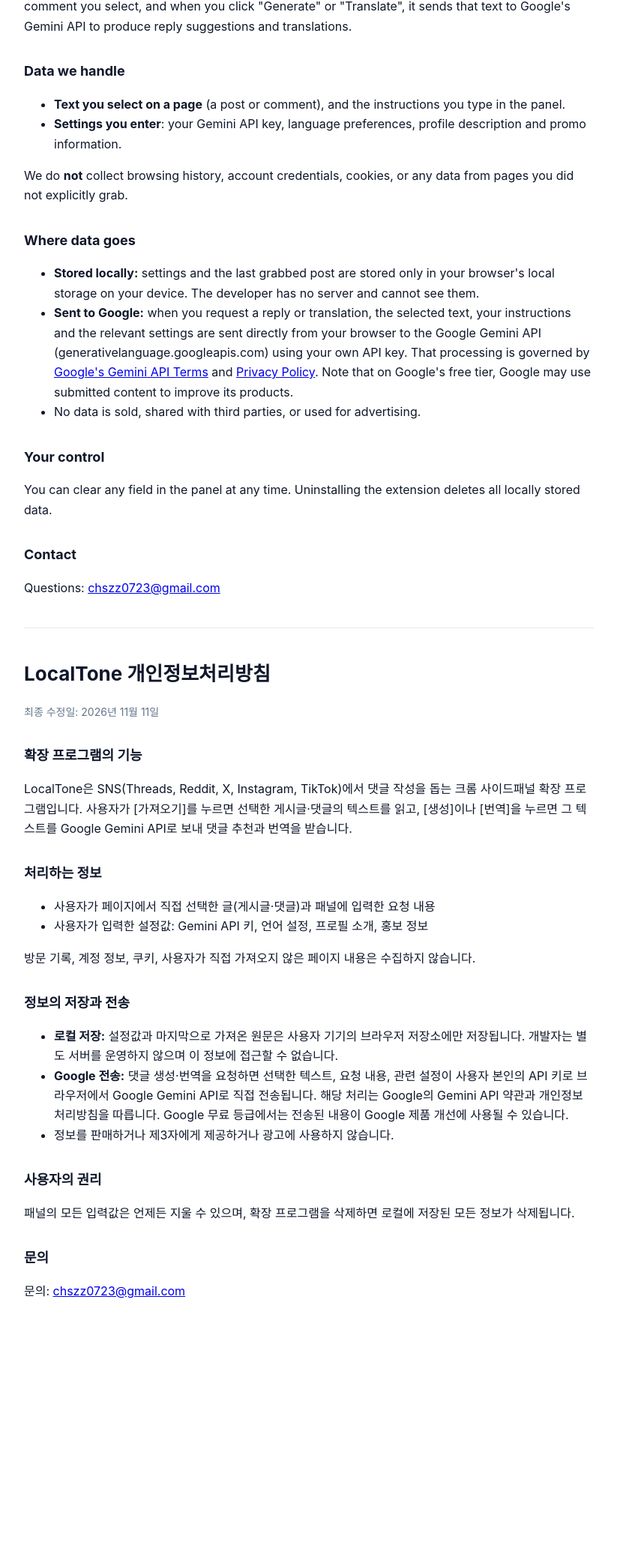
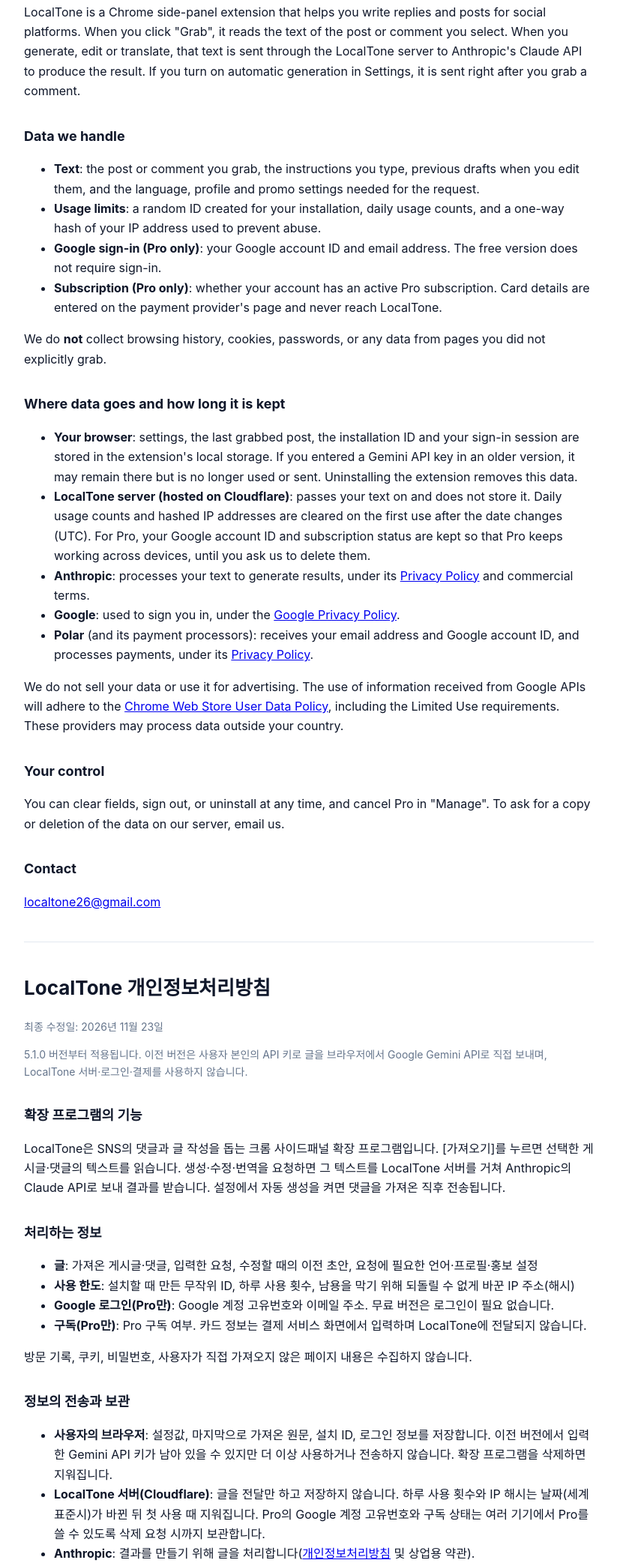
Before and after one commit to localtone-app/localtone, a plain HTML site: page privacy-policy.html in a window 1280 px wide. Shown: the part 268-2353 px from the top of the page at 75% size, without its empty margins (228-1051 px from the left). Before the commit the page ends 2083 px from the top, so only its background shows below. Drawn offline with Linux system fonts and the light colour scheme.

Commit message:
Add files via upload

```diff
--- a/privacy-policy.html
+++ b/privacy-policy.html
@@ -13,57 +13,69 @@
 </head>
 <body>
 <h1>LocalTone Privacy Policy</h1>
-<p class="muted">Last updated: November 11, 2026</p>
+<p class="muted">Last updated: November 23, 2026</p>
+<p class="muted">Applies to version 5.1.0 and later. Earlier versions send your text directly from your browser to the Google Gemini API with your own API key, and do not use the LocalTone server, sign-in or payments.</p>
 
 <h2>What the extension does</h2>
-<p>LocalTone is a Chrome side-panel extension that helps you write replies on social platforms (Threads, Reddit, X, Instagram, TikTok). When you click "Grab", it reads the text of the post or comment you select, and when you click "Generate" or "Translate", it sends that text to Google's Gemini API to produce reply suggestions and translations.</p>
+<p>LocalTone is a Chrome side-panel extension that helps you write replies and posts for social platforms. When you click "Grab", it reads the text of the post or comment you select. When you generate, edit or translate, that text is sent through the LocalTone server to Anthropic's Claude API to produce the result. If you turn on automatic generation in Settings, it is sent right after you grab a comment.</p>
 
 <h2>Data we handle</h2>
 <ul>
-  <li><b>Text you select on a page</b> (a post or comment), and the instructions you type in the panel.</li>
-  <li><b>Settings you enter</b>: your Gemini API key, language preferences, profile description and promo information.</li>
+  <li><b>Text</b>: the post or comment you grab, the instructions you type, previous drafts when you edit them, and the language, profile and promo settings needed for the request.</li>
+  <li><b>Usage limits</b>: a random ID created for your installation, daily usage counts, and a one-way hash of your IP address used to prevent abuse.</li>
+  <li><b>Google sign-in (Pro only)</b>: your Google account ID and email address. The free version does not require sign-in.</li>
+  <li><b>Subscription (Pro only)</b>: whether your account has an active Pro subscription. Card details are entered on the payment provider's page and never reach LocalTone.</li>
 </ul>
-<p>We do <b>not</b> collect browsing history, account credentials, cookies, or any data from pages you did not explicitly grab.</p>
+<p>We do <b>not</b> collect browsing history, cookies, passwords, or any data from pages you did not explicitly grab.</p>
 
-<h2>Where data goes</h2>
+<h2>Where data goes and how long it is kept</h2>
 <ul>
-  <li><b>Stored locally:</b> settings and the last grabbed post are stored only in your browser's local storage on your device. The developer has no server and cannot see them.</li>
-  <li><b>Sent to Google:</b> when you request a reply or translation, the selected text, your instructions and the relevant settings are sent directly from your browser to the Google Gemini API (generativelanguage.googleapis.com) using your own API key. That processing is governed by <a href="https://ai.google.dev/gemini-api/terms" target="_blank" rel="noopener">Google's Gemini API Terms</a> and <a href="https://policies.google.com/privacy" target="_blank" rel="noopener">Privacy Policy</a>. Note that on Google's free tier, Google may use submitted content to improve its products.</li>
-  <li>No data is sold, shared with third parties, or used for advertising.</li>
+  <li><b>Your browser</b>: settings, the last grabbed post, the installation ID and your sign-in session are stored in the extension's local storage. If you entered a Gemini API key in an older version, it may remain there but is no longer used or sent. Uninstalling the extension removes this data.</li>
+  <li><b>LocalTone server (hosted on Cloudflare)</b>: passes your text on and does not store it. Daily usage counts and hashed IP addresses are cleared on the first use after the date changes (UTC). For Pro, your Google account ID and subscription status are kept so that Pro keeps working across devices, until you ask us to delete them.</li>
+  <li><b>Anthropic</b>: processes your text to generate results, under its <a href="https://www.anthropic.com/legal/privacy" target="_blank" rel="noopener">Privacy Policy</a> and commercial terms.</li>
+  <li><b>Google</b>: used to sign you in, under the <a href="https://policies.google.com/privacy" target="_blank" rel="noopener">Google Privacy Policy</a>.</li>
+  <li><b>Polar</b> (and its payment processors): receives your email address and Google account ID, and processes payments, under its <a href="https://polar.sh/legal/privacy" target="_blank" rel="noopener">Privacy Policy</a>.</li>
 </ul>
+<p>We do not sell your data or use it for advertising. The use of information received from Google APIs will adhere to the <a href="https://developer.chrome.com/docs/webstore/program-policies/user-data-faq" target="_blank" rel="noopener">Chrome Web Store User Data Policy</a>, including the Limited Use requirements. These providers may process data outside your country.</p>
 
 <h2>Your control</h2>
-<p>You can clear any field in the panel at any time. Uninstalling the extension deletes all locally stored data.</p>
+<p>You can clear fields, sign out, or uninstall at any time, and cancel Pro in "Manage". To ask for a copy or deletion of the data on our server, email us.</p>
 
 <h2>Contact</h2>
-<p>Questions: <a href="mailto:chszz0723@gmail.com">chszz0723@gmail.com</a></p>
+<p><a href="mailto:localtone26@gmail.com">localtone26@gmail.com</a></p>
 
 <hr>
 
 <h1>LocalTone 개인정보처리방침</h1>
-<p class="muted">최종 수정일: 2026년 11월 11일</p>
+<p class="muted">최종 수정일: 2026년 11월 23일</p>
+<p class="muted">5.1.0 버전부터 적용됩니다. 이전 버전은 사용자 본인의 API 키로 글을 브라우저에서 Google Gemini API로 직접 보내며, LocalTone 서버·로그인·결제를 사용하지 않습니다.</p>
 
 <h2>확장 프로그램의 기능</h2>
-<p>LocalTone은 SNS(Threads, Reddit, X, Instagram, TikTok)에서 댓글 작성을 돕는 크롬 사이드패널 확장 프로그램입니다. 사용자가 [가져오기]를 누르면 선택한 게시글·댓글의 텍스트를 읽고, [생성]이나 [번역]을 누르면 그 텍스트를 Google Gemini API로 보내 댓글 추천과 번역을 받습니다.</p>
+<p>LocalTone은 SNS의 댓글과 글 작성을 돕는 크롬 사이드패널 확장 프로그램입니다. [가져오기]를 누르면 선택한 게시글·댓글의 텍스트를 읽습니다. 생성·수정·번역을 요청하면 그 텍스트를 LocalTone 서버를 거쳐 Anthropic의 Claude API로 보내 결과를 받습니다. 설정에서 자동 생성을 켜면 댓글을 가져온 직후 전송됩니다.</p>
 
 <h2>처리하는 정보</h2>
 <ul>
-  <li>사용자가 페이지에서 직접 선택한 글(게시글·댓글)과 패널에 입력한 요청 내용</li>
-  <li>사용자가 입력한 설정값: Gemini API 키, 언어 설정, 프로필 소개, 홍보 정보</li>
+  <li><b>글</b>: 가져온 게시글·댓글, 입력한 요청, 수정할 때의 이전 초안, 요청에 필요한 언어·프로필·홍보 설정</li>
+  <li><b>사용 한도</b>: 설치할 때 만든 무작위 ID, 하루 사용 횟수, 남용을 막기 위해 되돌릴 수 없게 바꾼 IP 주소(해시)</li>
+  <li><b>Google 로그인(Pro만)</b>: Google 계정 고유번호와 이메일 주소. 무료 버전은 로그인이 필요 없습니다.</li>
+  <li><b>구독(Pro만)</b>: Pro 구독 여부. 카드 정보는 결제 서비스 화면에서 입력하며 LocalTone에 전달되지 않습니다.</li>
 </ul>
-<p>방문 기록, 계정 정보, 쿠키, 사용자가 직접 가져오지 않은 페이지 내용은 수집하지 않습니다.</p>
+<p>방문 기록, 쿠키, 비밀번호, 사용자가 직접 가져오지 않은 페이지 내용은 수집하지 않습니다.</p>
 
-<h2>정보의 저장과 전송</h2>
+<h2>정보의 전송과 보관</h2>
 <ul>
-  <li><b>로컬 저장:</b> 설정값과 마지막으로 가져온 원문은 사용자 기기의 브라우저 저장소에만 저장됩니다. 개발자는 별도 서버를 운영하지 않으며 이 정보에 접근할 수 없습니다.</li>
-  <li><b>Google 전송:</b> 댓글 생성·번역을 요청하면 선택한 텍스트, 요청 내용, 관련 설정이 사용자 본인의 API 키로 브라우저에서 Google Gemini API로 직접 전송됩니다. 해당 처리는 Google의 Gemini API 약관과 개인정보처리방침을 따릅니다. Google 무료 등급에서는 전송된 내용이 Google 제품 개선에 사용될 수 있습니다.</li>
-  <li>정보를 판매하거나 제3자에게 제공하거나 광고에 사용하지 않습니다.</li>
+  <li><b>사용자의 브라우저</b>: 설정값, 마지막으로 가져온 원문, 설치 ID, 로그인 정보를 저장합니다. 이전 버전에서 입력한 Gemini API 키가 남아 있을 수 있지만 더 이상 사용하거나 전송하지 않습니다. 확장 프로그램을 삭제하면 지워집니다.</li>
+  <li><b>LocalTone 서버(Cloudflare)</b>: 글을 전달만 하고 저장하지 않습니다. 하루 사용 횟수와 IP 해시는 날짜(세계 표준시)가 바뀐 뒤 첫 사용 때 지워집니다. Pro의 Google 계정 고유번호와 구독 상태는 여러 기기에서 Pro를 쓸 수 있도록 삭제 요청 시까지 보관합니다.</li>
+  <li><b>Anthropic</b>: 결과를 만들기 위해 글을 처리합니다(<a href="https://www.anthropic.com/legal/privacy" target="_blank" rel="noopener">개인정보처리방침</a> 및 상업용 약관).</li>
+  <li><b>Google</b>: 로그인을 처리합니다(<a href="https://policies.google.com/privacy" target="_blank" rel="noopener">개인정보처리방침</a>).</li>
+  <li><b>Polar 및 결제 처리사</b>: 이메일 주소와 Google 계정 고유번호를 받아 결제를 처리합니다(<a href="https://polar.sh/legal/privacy" target="_blank" rel="noopener">개인정보처리방침</a>).</li>
 </ul>
+<p>정보를 판매하거나 광고에 사용하지 않습니다. Google API로 받은 정보는 제한적 사용(Limited Use) 요건을 포함한 Chrome 웹스토어 사용자 데이터 정책에 따라 사용합니다. 위 업체들은 사용자의 국가 밖에서 정보를 처리할 수 있습니다.</p>
 
 <h2>사용자의 권리</h2>
-<p>패널의 모든 입력값은 언제든 지울 수 있으며, 확장 프로그램을 삭제하면 로컬에 저장된 모든 정보가 삭제됩니다.</p>
+<p>언제든 입력값을 지우고, 로그아웃하고, 확장 프로그램을 삭제할 수 있으며, [구독 관리]에서 Pro를 해지할 수 있습니다. 서버에 있는 정보의 열람·삭제는 이메일로 요청해 주세요.</p>
 
 <h2>문의</h2>
-<p>문의: <a href="mailto:chszz0723@gmail.com">chszz0723@gmail.com</a></p>
+<p><a href="mailto:localtone26@gmail.com">localtone26@gmail.com</a></p>
 </body>
 </html>
```
Also changed, not shown: terms.html (added, +51 -0 lines).
